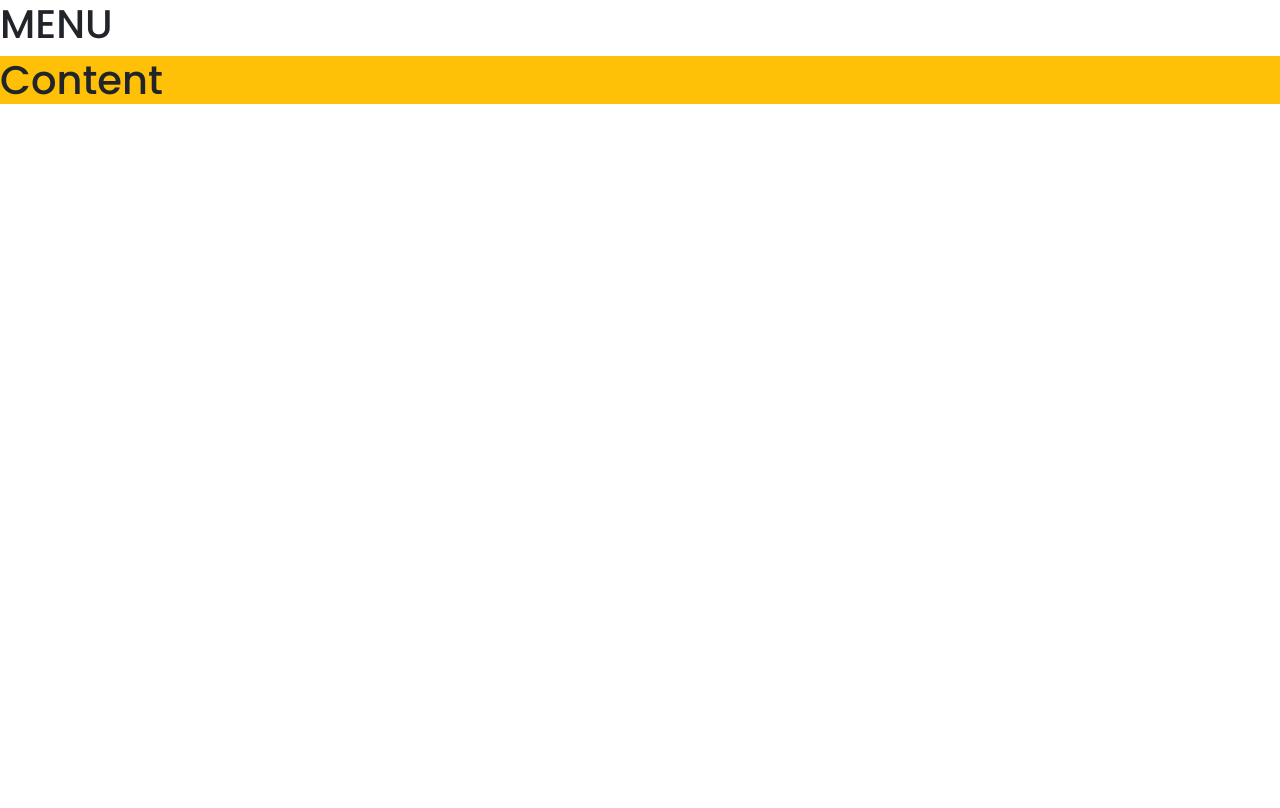
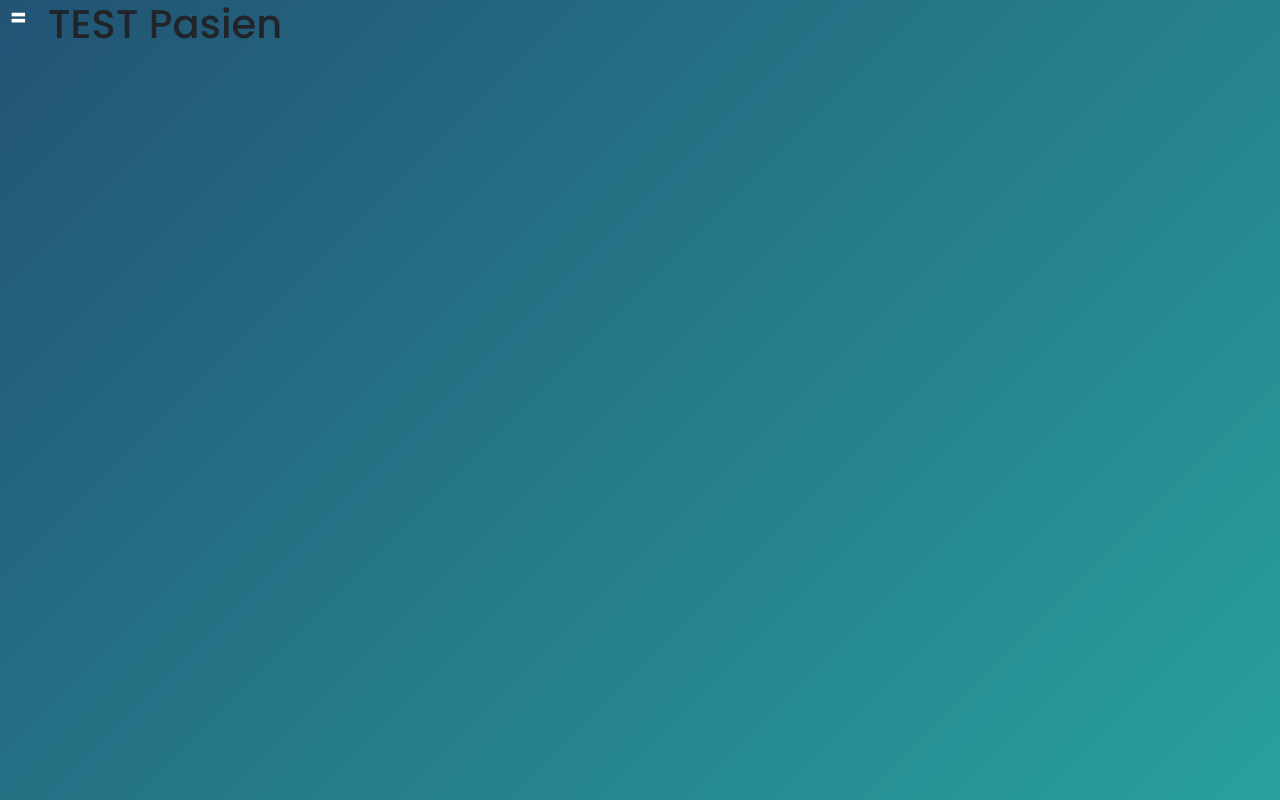
Before and after one commit to ahlilfikri/SEPUH, a React (Vite) app in the folder Frontend/sepuh-project/: page /dashboard in a window 1280 px wide. Built offline with nearby package versions, Linux system fonts and the light colour scheme; a web font is replaced by a local one.

Commit message:
add dashboard

```diff
--- a/Frontend/sepuh-project/src/admin/pages/index.css
+++ b/Frontend/sepuh-project/src/admin/pages/index.css
@@ -17,3 +17,14 @@
 .content.shrink {
     width: 75%;
 }
+@media (max-width: 900px) {
+    .sidebar.open {
+        width: 100%;
+        min-width: 100%;
+    }
+
+    .content.shrink {
+        width: 100%;
+        min-width: 100%;
+    }
+}
--- a/Frontend/sepuh-project/src/admin/pages/index.jsx
+++ b/Frontend/sepuh-project/src/admin/pages/index.jsx
@@ -1,23 +1,100 @@
 import React, { Fragment, useState } from 'react';
-import './index.css'; // Make sure to import your stylesheet
+import { useNavigate } from 'react-router-dom';
+import Gambar from '/logo.svg';
+import Pasien from './pasien';
+import Dokter from './dokter';
+import Jadwal from './jadwal';
+import './index.css';
 
-const Jadwal = () => {
+const Dashboard = () => {
     const [clickedMenu, setClickedMenu] = useState(false);
-
+    const [activeItem, setActiveItem] = useState('');
+    const navigate = useNavigate();
     const handleClickMenu = () => {
         setClickedMenu(!clickedMenu);
+    };
+    const [Content, setContent] = useState(<Pasien></Pasien>);
+    const handleItemClick = (item) => {
+        setActiveItem(item);
+        switch (item) {
+            case 'Home':
+                return navigate('/');
+            case 'Pasien':
+                return setContent(<Pasien></Pasien>);
+            case 'Dokter':
+                return setContent(<Dokter></Dokter>);
+            case 'Jadwal':
+                return setContent(<Jadwal></Jadwal>);
+            case 'Profil':
+                return navigate('/profil');
+            case 'Logout':
+                return handleLogout();
+            default:
+                return navigate('/');
+        }
+    };
+
+    const handleLogout = () => {
+        // Add logout logic here
     };
 
     return (
         <Fragment>
             <div className="container-fluid p-0">
-                <h1 onClick={handleClickMenu}>MENU</h1>
+                <div
+                    className="menu-button"
+                    onClick={handleClickMenu}
+                    style={{
+                        position: 'absolute',
+                        top: '0px',
+                        left: clickedMenu ? '23.2%' : '10px',
+                        right: clickedMenu ? '10px' : 'auto',
+                        zIndex: 1000,
+                        cursor: 'pointer',
+                        fontSize: '24px',
+                        backgroundColor: 'transparent',
+                        border: 'none',
+                        outline: 'none',
+                        color: '#225374',
+                        fontSize: '24px',
+                        fontWeight: 'bold',
+                        color: clickedMenu ? '#225374' : 'white'
+                    }}
+                >
+                    {clickedMenu ? 'x' : '='}
+                </div>
                 <div className="row p-0 m-0">
-                    <div className={`sidebar p-0 m-0 ${clickedMenu ? 'open' : ''}`}>
-                        <h1 className='bg-dark'>Sidebar</h1>
+                    <div className={`sidebar text-center p-0 m-0 ${clickedMenu ? 'open' : ''}`}>
+                        <div className="top d-flex justify-content-around align-items-center">
+                            <div className="logo d-flex align-items-center">
+                                <img src={Gambar} className="px-0 mx-0" alt="Logo" />
+                                <p className="pt-3" style={{ marginLeft: '-15px', fontSize: '20px', fontWeight: 'bold', color: '#225374' }}>SEPUH</p>
+                            </div>
+                            <i className="fa fa-user" style={{ fontSize: '24px', color: '#225374' }}></i>
+                        </div>
+                        <ul className="menu-list">
+                            {['Home', 'Pasien', 'Dokter', 'Jadwal', 'Profil', 'Logout'].map((item) => (
+                                <li
+                                    key={item}
+                                    className={`mx-auto my-3 p-2 menu-item ${activeItem === item ? 'text-white' : ''}`}
+                                    style={{
+                                        width: '80%',
+                                        listStyle: 'none',
+                                        cursor: 'pointer',
+                                        background: `${activeItem === item ? '#18496A' : 'none'}`,
+                                        fontSize: '20px', fontWeight: 'bold', color: '#225374'
+                                    }}
+                                    onClick={() => handleItemClick(item)}
+                                >
+                                    {item}
+                                </li>
+                            ))}
+                        </ul>
                     </div>
                     <div className={`content p-0 m-0 ${clickedMenu ? 'shrink' : ''}`}>
-                        <h1 className='bg-warning'>Content</h1>
+                        <h1 className="bg-warning px-5" style={{ background: 'linear-gradient(135deg, #225374, #28A09E)', minHeight: '100vh' }}>
+                            {Content}
+                        </h1>
                     </div>
                 </div>
             </div>
@@ -25,4 +102,4 @@ const Jadwal = () => {
     );
 };
 
-export default Jadwal;
+export default Dashboard;
--- a/Frontend/sepuh-project/src/auth/signin/index.jsx
+++ b/Frontend/sepuh-project/src/auth/signin/index.jsx
@@ -133,8 +133,8 @@ const Signin = ({ toggleSigninPopup }) => {
                                         </button>
                                     </div>
                                 </div>
-                                <div className="d-flex justify-content-between align-items-center mb-3 mt-5">
-                                    <a href="#" style={{ textDecoration: 'none', color: '#003580' }}>Forgot password?</a>
+                                <div className="d-flex justify-content-end align-items-center mb-3 mt-5">
+                                    {/* <a href="#" style={{ textDecoration: 'none', color: '#003580' }}>Forgot password?</a> */}
                                     <button
                                         type="submit"
                                         className="btn btn-success"
```
